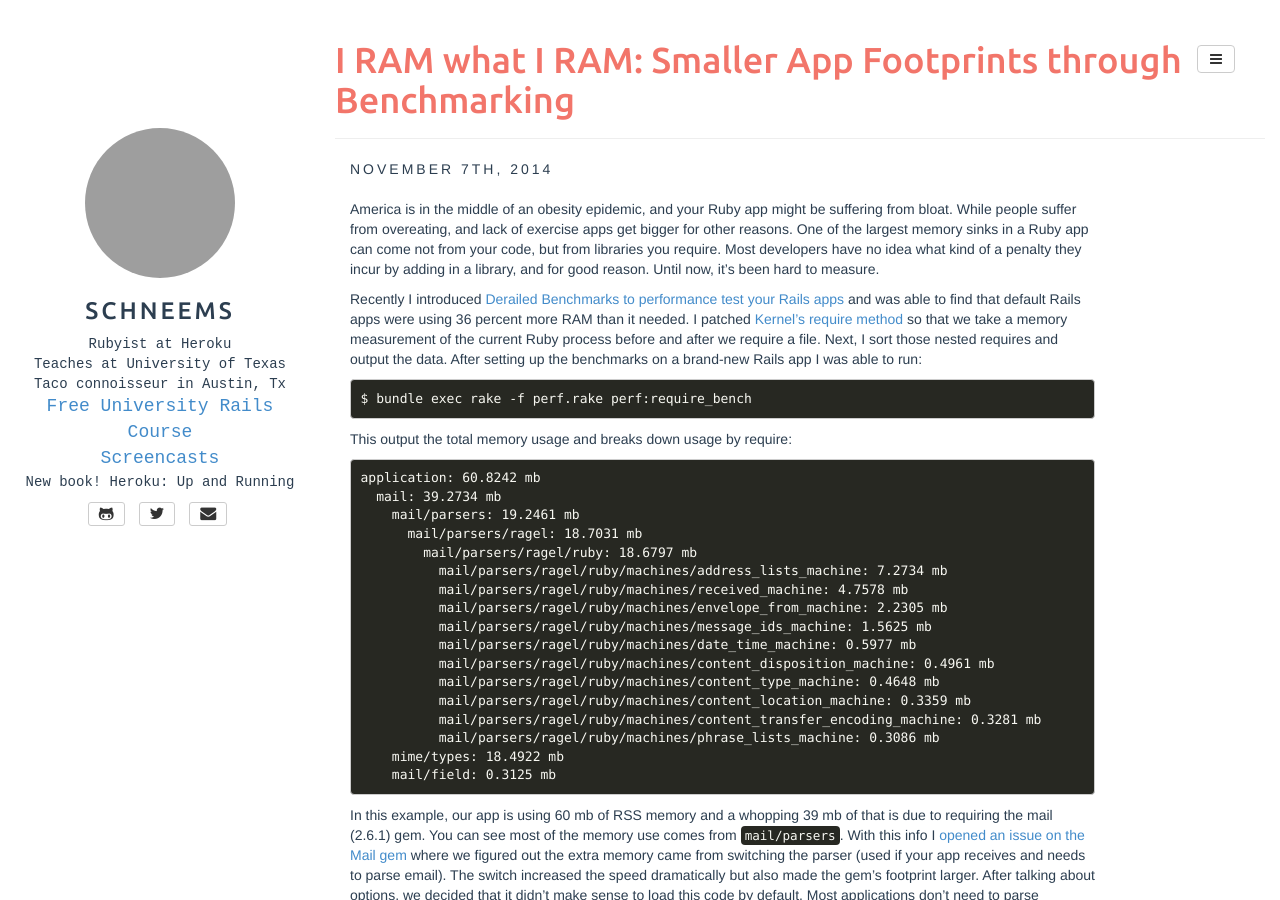
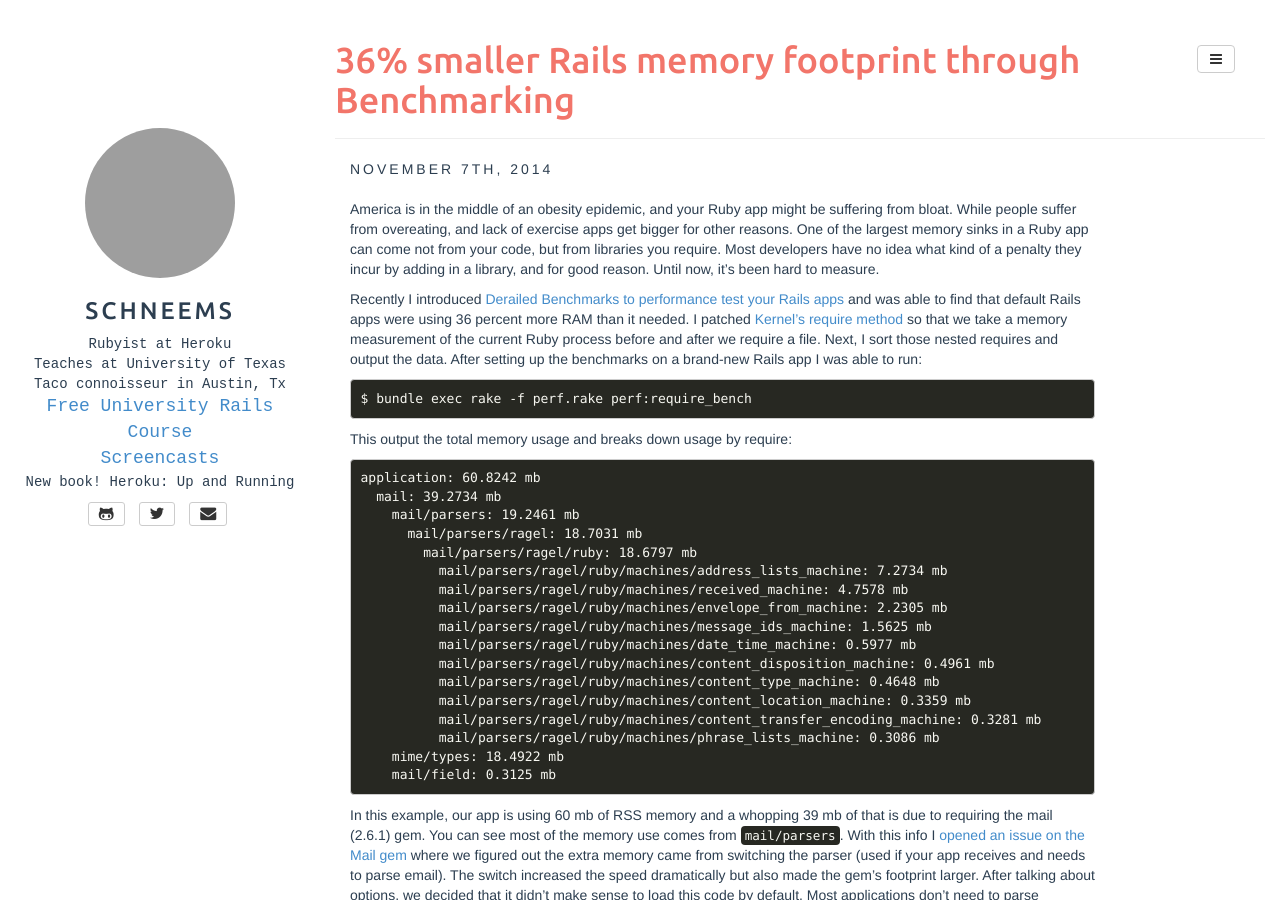
Before and after one commit to schneems/schneems, a Jekyll site: the page built from _posts/2014-11-07-i-ram-what-i-ram.md, in a window 1280 px wide and 900 px high. Built offline with Jekyll 4.4.1, drawn with Linux system fonts in a browser that asks for light colours; Markdown is read by kramdown in place of the engine named in the settings; grey boxes are pictures that could not be loaded.

Commit message:
change title

```diff
--- a/_posts/2014-11-07-i-ram-what-i-ram.md
+++ b/_posts/2014-11-07-i-ram-what-i-ram.md
@@ -1,6 +1,6 @@
 ---
 layout: post
-title: "I RAM what I RAM: Smaller App Footprints through Benchmarking"
+title: "36% smaller Rails memory footprint through Benchmarking"
 date: '2014-11-07 08:00:00'
 published: true
 tags: performance, benchmarking, ruby
```
